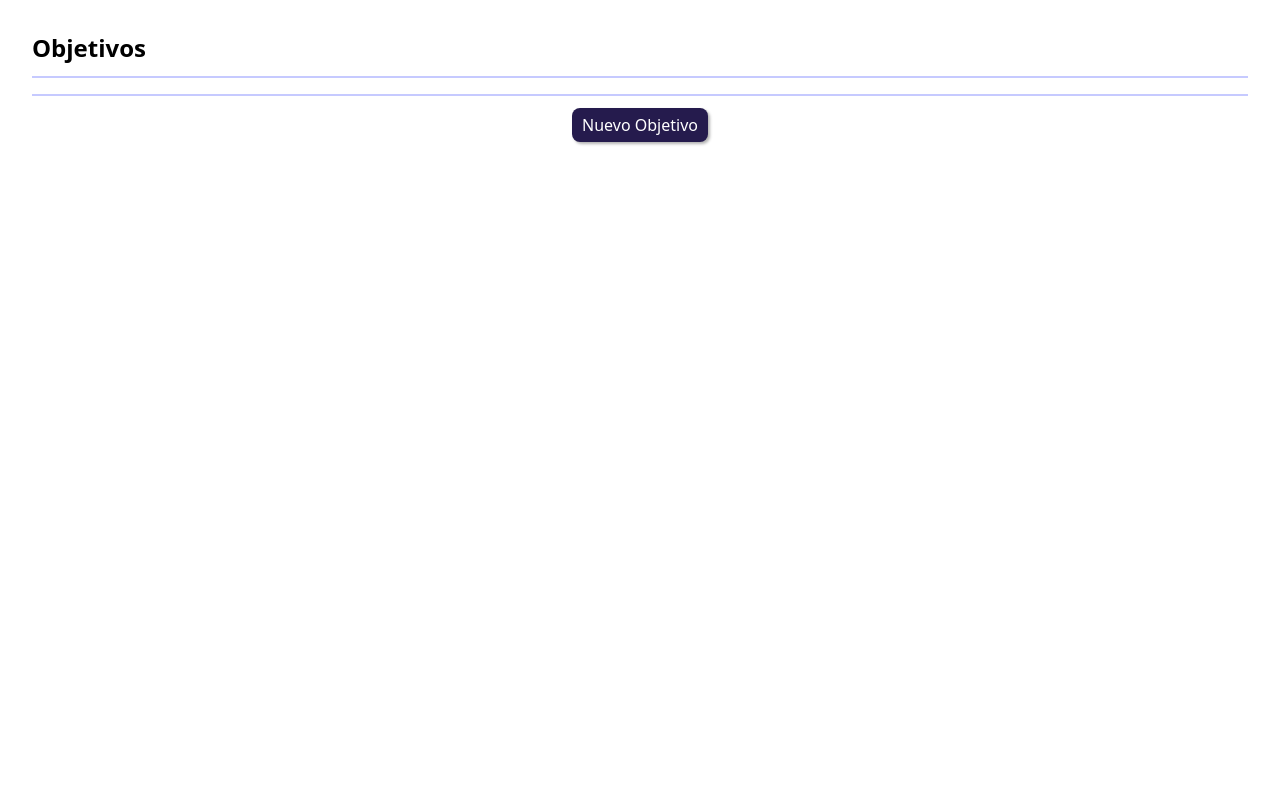
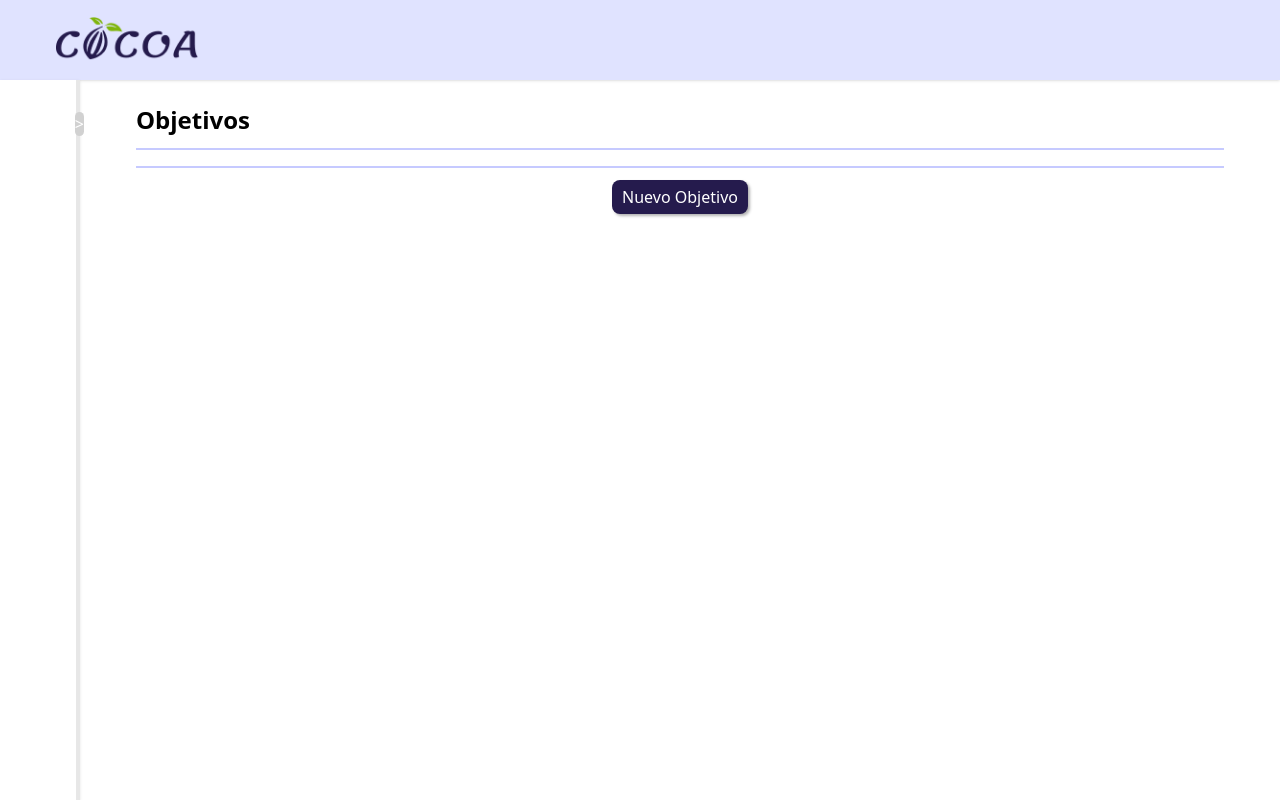
Before and after one commit to GyroElSurfista/frontend-evaluacion-de-proyectos, a React (Vite) app: page / in a window 1280 px wide. Built offline with nearby package versions, Linux system fonts and the light colour scheme.

Commit message:
Add structure of NavBar and Sidebar components

```diff
--- a/src/App.css
+++ b/src/App.css
@@ -1,7 +1,4 @@
 #root {
-  max-width: 1280px;
-  margin: 0 auto;
-  padding: 2rem;
 }
 
 .button-primary {
@@ -32,6 +29,6 @@
   box-shadow: 2px 2px 3px 0px rgba(0, 0, 0, 0.1);
 }
 
-.button-secondary_outlined:hover{
+.button-secondary_outlined:hover {
   background-color: #ebecf6;
 }
--- a/src/App.tsx
+++ b/src/App.tsx
@@ -1,10 +1,12 @@
 import './App.css'
-import ObjectivePage from './pages/ObjectivePage/ObjectivePage'
+import NavBar from './components/NavBar'
+import Sidebar from './components/Sidebar'
 
 function App() {
   return (
     <>
-      <ObjectivePage />
+    <NavBar/>
+    <Sidebar/>
     </>
   )
 }
--- /dev/null
+++ b/src/components/NavBar.tsx
@@ -0,0 +1,13 @@
+import logo from '../assets/Logo Project.png'
+
+const NavBar = () => {
+  return (
+    <div className="w-full h-20 bg-[#e0e3ff] shadow">
+      <div className="flex h-full py-4 mx-4 pl-10">
+        <img src={logo} alt="Logo Proyecto Cocoa" />
+      </div>
+    </div>
+  )
+}
+
+export default NavBar
--- /dev/null
+++ b/src/components/Sidebar.tsx
@@ -0,0 +1,46 @@
+import { useState } from 'react'
+import ObjectivePage from '../pages/ObjectivePage/ObjectivePage'
+
+const Sidebar = () => {
+  const [isOpen, setIsOpen] = useState(false)
+
+
+  const toggleSidebar = () => {
+    setIsOpen(!isOpen)
+  }
+  return (
+    <div className="flex">
+      {/* Sidebar */}
+      <div className={`${isOpen ? 'w-72' : 'w-20'} h-[calc(100vh-5rem)] bg-white shadow border-r-4 border-[#e7e7e7] transition-all duration-300 relative`}>
+
+          <button onClick={toggleSidebar} className="focus:outline-none -right-2 top-8 bg-[#d1d1d1] text-white absolute rounded-full">
+            {isOpen ? '<' : '>'}
+          </button>
+
+        {/* Sidebar content */}
+        <nav className={`${isOpen ? 'block' : 'hidden'} pl-16 pt-8`}>
+          <h2 className='text-black text-xl font-semibold'>Nombre_Proyecto</h2>
+          <ul className='mt-9'>
+            <li className="py-4 px-2.5 bg-[#e0e3ff] border-l-2 border-[#6344e7]">
+              <a href="#" className="text-[#6344e7] text-base font-normal">
+                Objetivos
+              </a>
+            </li>
+            <li className="py-4 px-2.5">
+              <a href="#" className="hover:text-gray-300">
+                Seguimiento
+              </a>
+            </li>
+          </ul>
+        </nav>
+      </div>
+
+      {/* Main content */}
+      <div className="flex-grow p-6 h-[calc(100vh-5rem)]">
+        <ObjectivePage/>
+      </div>
+    </div>
+  )
+}
+
+export default Sidebar
--- a/src/pages/ObjectivePage/Components/NewObjectiveModal/NewObjectiveModal.tsx
+++ b/src/pages/ObjectivePage/Components/NewObjectiveModal/NewObjectiveModal.tsx
@@ -109,7 +109,9 @@ const NewObjectiveModal: React.FC<NewObjectiveModalProps> = ({ isOpen, onClose,
             </div>
           </div>
           <div className="mt-6 flex justify-end gap-2">
-            <button onClick={onClose} className='button-secondary_outlined'>Cancelar</button>
+            <button onClick={onClose} className="button-secondary_outlined">
+              Cancelar
+            </button>
             <button type="submit" className="button-primary">
               Crear
             </button>
--- a/src/pages/ObjectivePage/ObjectivePage.tsx
+++ b/src/pages/ObjectivePage/ObjectivePage.tsx
@@ -23,7 +23,7 @@ const ObjectivePage = () => {
   }
 
   return (
-    <div>
+    <div className='px-2 mx-6'>
       <h2 className="text-2xl font-bold">Objetivos</h2>
       <hr className="border-[1.5px] border-[#c6caff] my-3" />
       {objectives.map((obj, index) => (
```
Also changed, not shown: src/assets/Logo Project.png (added).
